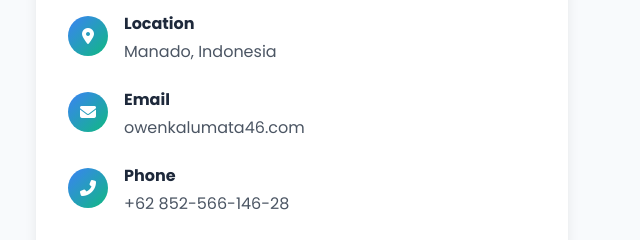
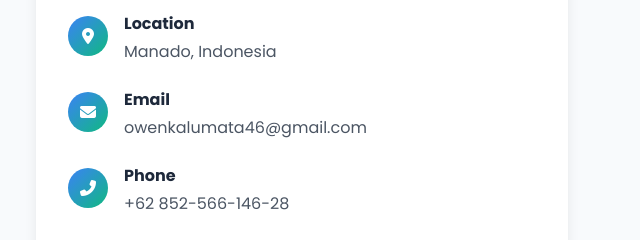
Before and after one commit to Latabuzz/Portofolio, a website: page index.html in a window 1280 px wide. Shown: the part 6090-6330 px from the top of the page, 624-1264 px from the left. Drawn offline with nearby package versions, Linux system fonts and the light colour scheme.

Commit message:
Fix title typo and update email address in contact section

```diff
--- a/index.html
+++ b/index.html
@@ -3,7 +3,7 @@
 <head>
     <meta charset="UTF-8">
     <meta name="viewport" content="width=device-width, initial-scale=1.0">
-    <title>Owen Kalumata | Modern Portfolio</title>
+    <title>Owen Kalumata Portofolio</title>
     <script src="https://cdn.tailwindcss.com"></script>
     <script>
         tailwind.config = {
@@ -700,7 +700,7 @@
                                 </div>
                                 <div>
                                     <h4 class="font-bold mb-1">Email</h4>
-                                    <p class="text-gray-600 dark:text-gray-300">owenkalumata46.com</p>
+                                    <p class="text-gray-600 dark:text-gray-300">owenkalumata46@gmail.com</p>
                                 </div>
                             </div>
                             <div class="flex items-start">
```
